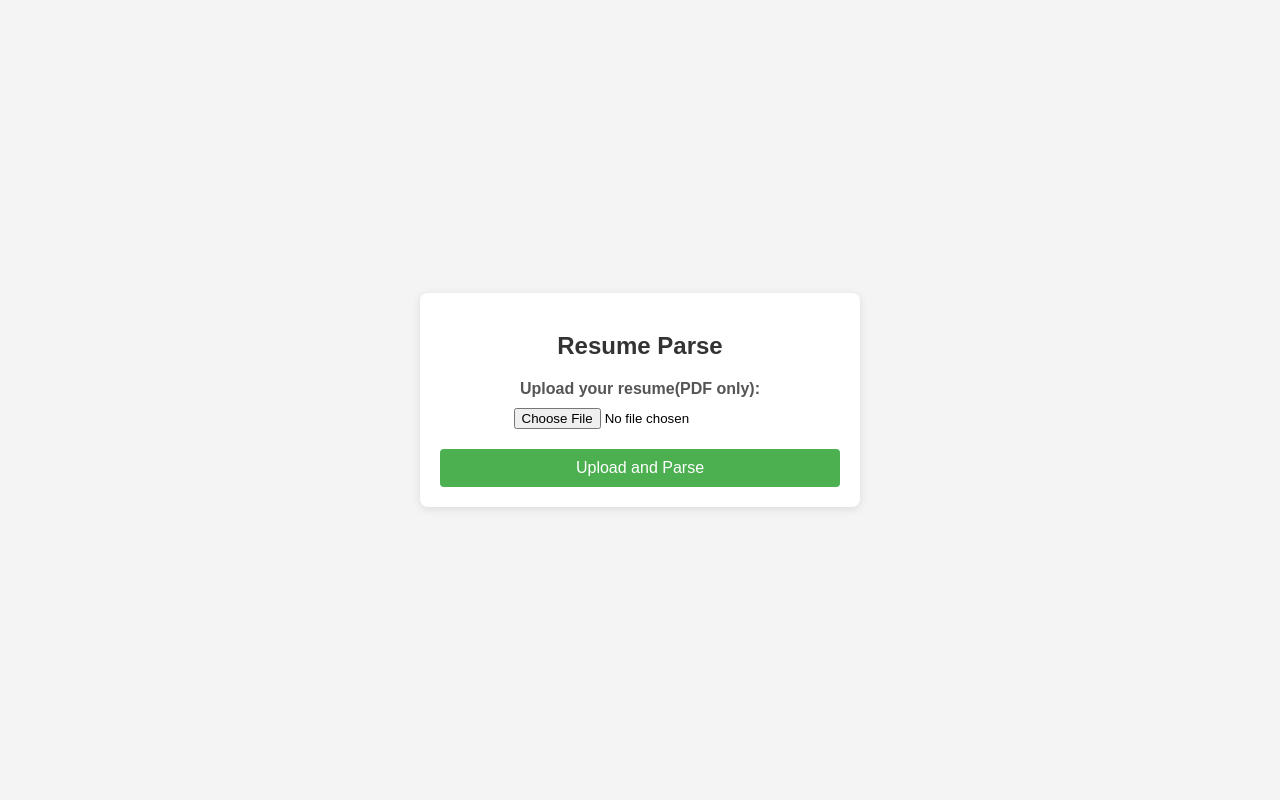
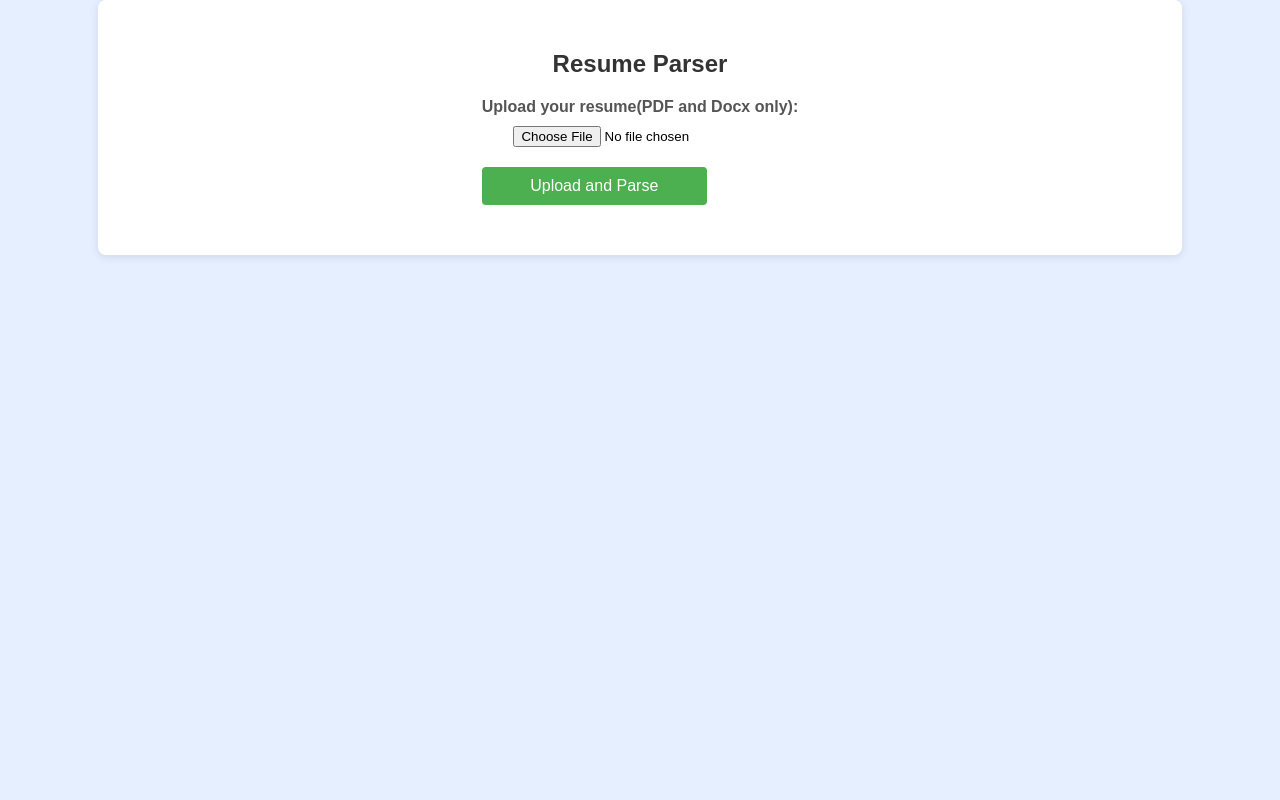
Before and after one commit to badrinath0526/Resume-Parser, a Flask app: page / in a window 1280 px wide. Run offline with Flask 3, Linux system fonts and the light colour scheme.

Commit message:
Updated the UI and added docx to upload

```diff
--- a/known_job_titles.json
+++ b/known_job_titles.json
@@ -1 +1 @@
-["Junior Data Scientist,AI", "Assistant Accountant", "Sales Executive", "Senior Project Engineer"]
+["Sales Executive", "Senior Project Engineer", "MEP ENGINEER", "Junior Data Scientist,AI", "Assistant Accountant"]
--- a/resume_parser/file_utils.py
+++ b/resume_parser/file_utils.py
@@ -2,7 +2,7 @@ import json
 import os
 
 # File handling
-ALLOWED_EXTENSIONS = {'pdf'}
+ALLOWED_EXTENSIONS = {'pdf','docx'}
 
 def allowed_filename(filename):
     return '.' in filename and filename.rsplit('.', 1)[1].lower() in ALLOWED_EXTENSIONS
--- a/resume_parser/skills_extraction.py
+++ b/resume_parser/skills_extraction.py
@@ -10,4 +10,4 @@ def extract_skills(text):
             if re.search(pattern, text.lower()):
                 extracted_skills[category].add(skill)
 
-    return {category: list(skill_set) for category, skill_set in extracted_skills.items()}
+    return {category: ",".join(skill_set) if skill_set else "None" for category, skill_set in extracted_skills.items()}
--- a/skills.py
+++ b/skills.py
@@ -18,7 +18,7 @@ skills = {
    "databases": [
        "MySQL", "PostgreSQL", "SQLite", "MariaDB", "Microsoft SQL Server", "Oracle Database",
        "MongoDB", "Cassandra", "Redis", "DynamoDB", "CouchDB", "Neo4j",
-       "Firebase Firestore", "Amazon RDS", "Google BigQuery", "Snowflake"
+       "Firebase Firestore", "Amazon RDS", "Google BigQuery", "Snowflake","SQL"
    ],
    "other_skills": [
        "Jenkins", "GitHub Actions", "GitLab CI", "CircleCI", "Travis CI",
--- a/static/script.js
+++ b/static/script.js
@@ -1,3 +1,37 @@
+function toggleSection(event){
+    const sectionContent=event.target.nextElementSibling;
+    const toggleSymbol=event.target.querySelector('.toggle-symbol')
+    const currentText=toggleSymbol.innerHTML
+
+    if(sectionContent.style.display==='block'){
+        sectionContent.style.display='none'
+        toggleSymbol.innerHTML='(+)'
+    }else{
+        sectionContent.style.display='block'
+        toggleSymbol.innerHTML='(-)'
+    }
+}
+
+document.querySelectorAll('.section h4').forEach(sectionHeader => {
+    sectionHeader.addEventListener('click', toggleSection);
+});
+
+function toggleInput(event) {
+    const span = event.target;
+    const input = span.nextElementSibling;
+
+    // Hide span (read-only text) and show input field for editing
+    span.style.display = 'none';
+    input.style.display = 'block';
+
+    input.focus();  // Focus on input field for editing
+}
+
+// Add event listeners to all editable spans to make them clickable
+document.querySelectorAll('.result-row span').forEach(span => {
+    span.addEventListener('click', toggleInput);
+});
+
 document.getElementById("uploadForm").addEventListener('submit',async function (event) {
     event.preventDefault()
     const fileInput=document.getElementById('file')
@@ -11,41 +45,52 @@ document.getElementById("uploadForm").addEventListener('submit',async function (
 
     document.getElementById('loading').style.display='block'
     document.getElementById('results').style.display='none'
+    document.querySelector('.right-side').style.display = 'none'
 
     try{
-        const response= await fetch('/parse-resume',{
-            method:'POST',
-            body:formData
-        });
-        if(!response.ok){
-            throw new Error(`HTTP error! status: ${response.status}`)
+        const [response1,response2]= await Promise.all
+        ([fetch('/parse-resume',{method:'POST',body:formData}),
+        fetch("http://192.168.10.130:5000/extract",{method:'POST',body:formData})
+    ]);
+
+        if(!response1.ok){
+            throw new Error(`HTTP error! status: ${response1.status}`)
         }
-        const result= await response.json()
-        console.log(result)
-
-        const response2=await fetch("http://192.168.10.130:5000/extract",{
-            method:'POST',
-            body:formData
-        })
         if(!response2.ok){
             throw new Error(`HTTP error! status: ${response2.status}`)
         }
-
+        const result1= await response1.json()
         const result2=await response2.json()
-        console.log(result2)
+        console.log(result1)
+        // console.log(result2)
 
         document.getElementById('results').style.display='block';
-        document.getElementById('email').value=result['Email'] || "Not Found"
-        document.getElementById('jobTitle').value=result['Job title'] || "Not found";
-        document.getElementById('currentOrganization').value=result['Current organization']|| "Not found"
+        document.getElementById('email').value=result1['Email'] || "Not Found"
+        document.getElementById('jobTitle').value=result1['Job title'] || "Not found";
+        document.getElementById('currentOrganization').value=result1['Current organization']|| "Not found"
+        document.getElementById('programming_languages').value=result1['programming_languages'] || "Not found"
+        document.getElementById('frontend_skills').value=result1['frontend_skills']||"Not found"
+        document.getElementById('backend_skills').value=result1['backend_skills']||"Not found"
+        document.getElementById('databases').value=result1['databases']||'Not found'
+        document.getElementById('other_skills').value=result1['other_skills']||'Not found'
         document.getElementById('name').value=result2['name'] || "Not found"
         document.getElementById("college").value=result2['college']||"Not found"
-        document.getElementById('degree').value=result2['degree'] || "Not found"
+        document.getElementById('degree1').value=result2['degree1'] || "Not found"
+        document.getElementById('degree2').value=result2['degree2'] || "Not found"
         document.getElementById('passOutYear').value=result2['passOutYear'] ||"Not found"
         document.getElementById('phoneNo').value=result2['phoneNo'] ||"Not found"
         document.getElementById('yearsOfExp').value=result2['yearsOfExp']||"Not found"
+        document.getElementById('summary').value=result2['summary']||'Not found'
+        document.getElementById('college2').value=result2['degree2']['college2']||'Not found'
+        document.getElementById('degree2').value=result2['degree2']['degre2']||'Not found'
+        document.getElementById('passOutYear2').value=result2['degree2']['passOutYear']||'Not found'
+        document.getElementById('percentage').value=result2['degree2']['percentage']||'Not found'
 
 
+        document.getElementById("skillsSection").style.display='block'
+        document.getElementById('profileSummarySection').style.display='block'
+        document.getElementById("educationSection").style.display='block'
+        document.querySelector('.right-side').style.display = 'block'
 
     }catch(error){
         console.error("Error parsing resume:", error)
--- a/static/styles.css
+++ b/static/styles.css
@@ -5,16 +5,31 @@ body{
     padding: 0;
     display: flex;
     justify-content: center;
-    align-items: center;
+    align-items: flex-start;
     height: 100vh;
+    background-color: #e6efff;
 }
 
 .container{
     background-color: #ffffff;
     border-radius: 8px;
     box-shadow: 0 2px 10px rgba(0,0,0,0.1);
-    width: 400px;
-    padding: 20px;
+    width: 80%;
+    max-width: 1200px;
+    padding: 30px;
+    display: flex;
+    flex-direction: column;
+}
+.left-side {
+    width: 48%;
+    padding-right: 30px;
+}
+.header-section{
+    margin-bottom: 20px;
+    display: flex;
+    flex-direction: column;
+    justify-content: center;
+    align-items: center;
 }
 
 h2{
@@ -26,6 +41,13 @@ h2{
 .file-input{
     margin-bottom: 20px;
     text-align: center;
+}
+
+.content-section {
+    display: flex;
+    justify-content: space-between; /* Ensures left and right sides are aligned */
+    align-items: flex-start;
+    width: 100%;
 }
 
 .file-input label{
@@ -49,11 +71,23 @@ h2{
     padding: 10px;
     border-radius: 4px;
     cursor: pointer;
-    width: 100%;
+    width: 225px;
     font-size: 16px;
     transition: background-color 0.3 ease;
 }
-
+.upload-btn{
+    display: block;
+    background-color: #4CAF50;
+    color: white;
+    text-align: center;
+    border: none;
+    padding: 10px;
+    border-radius: 4px;
+    cursor: pointer;
+    width: 225px;
+    font-size: 16px;
+    transition: background-color 0.3 ease;
+}
 .submit-btn-hover{
     background-color: #45a049;
 }
--- a/templates/index.html
+++ b/templates/index.html
@@ -8,23 +8,24 @@
     </head>
 <body>
     <div class="container">
-        <h2>Resume Parse</h2>
+        <div class="header-section">
+        <h2>Resume Parser</h2>
         <form id="uploadForm" enctype="multipart/form-data">
             <div class="file-input">
-                <label for="file">Upload your resume(PDF only):</label>
-                <input type="file" id="file" name="file" accept=".pdf" required >
+                <label for="file">Upload your resume(PDF and Docx only):</label>
+                <input type="file" id="file" name="file" accept=".pdf,.docx" required >
             </div>
-            <button type="submit" class="submit-btn">Upload and Parse</button>
+            <button type="submit" class="upload-btn">Upload and Parse</button>
         </form>
-
         <div class="loading" id="loading">
             <span></span>
-            <!-- <span></span>
-            <span></span> -->
         </div>
+    </div>
 
+    <div class="content-section">
+    <div class="left-side">
         <div class="results" id="results">
-            <h3>Parsed Results:</h3>
+            <!-- <h3>Parsed Results:</h3> -->
             <form id="editForm">
                 <div class="result-row">
                     <label for="name">Name:</label>
```
Also changed, not shown: other parts of static/styles.css (+36 -1 lines), other parts of templates/index.html (+68 -2 lines), resume_parser/text_extraction.py (+31 -7 lines), 2 other files.
